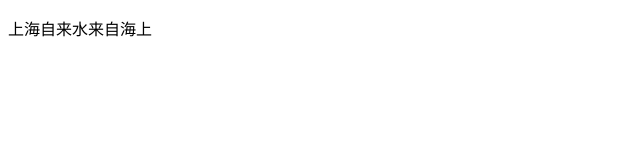
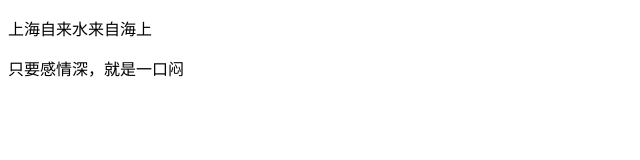
Before and after one commit to kxzkane/77qi, a plain HTML site: page index.html in a window 1280 px wide. Shown: the whole page, without its empty margins (0-640 px from the left). Drawn offline with Linux system fonts and the light colour scheme.

Commit message:
完成今天任务

```diff
--- a/index.html
+++ b/index.html
@@ -8,5 +8,6 @@
 </head>
 <body>
     <p>上海自来水来自海上</p>
+    <p>只要感情深，就是一口闷</p>
 </body>
 </html>
```
